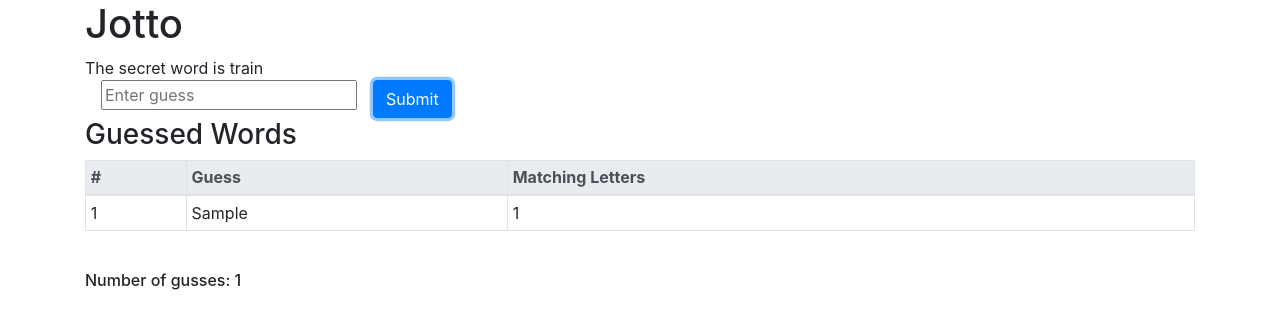
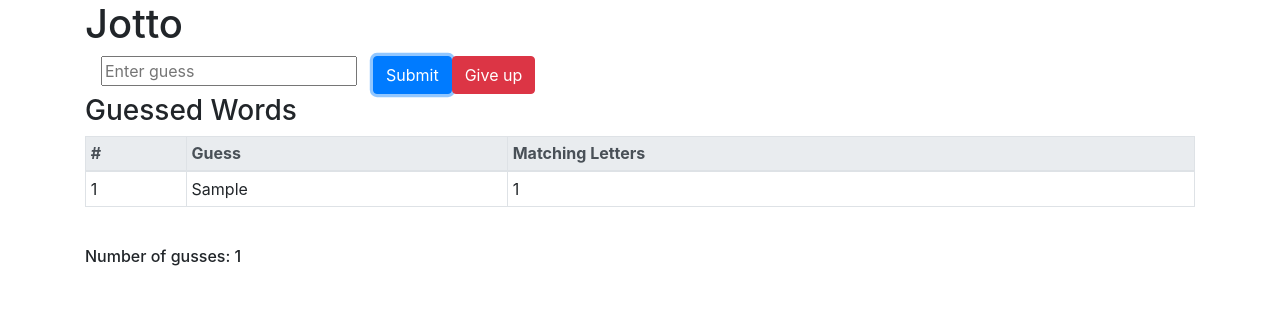
Before and after one commit to AmanAzim/jotto-app-to-test--jest-enzyme-, a React (Create React App) app: page / in a window 1280 px wide. Both pictures are taken after typing "Sample" into the empty fields and a click on the button "Submit". Shown: the top 328 px of the page. Built offline with nearby package versions, Linux system fonts and the light colour scheme.

Commit message:
"reseting state on click to `New word` tested"

```diff
--- a/src/App.js
+++ b/src/App.js
@@ -23,7 +23,6 @@ export const UnconnectedApp=(props)=>{
   return (
       <div className="container">
           <h1>Jotto</h1>
-          <div>The secret word is {secretWord}</div>
           <Congrats success={success} resetGame={resetGame}/>
           <GuessedWords guessedWords={guessedWords}/>
       </div>
--- a/src/components/Input.js
+++ b/src/components/Input.js
@@ -1,7 +1,8 @@
 import React, {Component} from 'react';
 import {connect} from 'react-redux'
 import successReducer from "../store/reducers/successReducer";
-import {guessWord} from '../store/actions/actionCreator'
+import {guessWord, resetGame} from '../store/actions/actionCreator'
+import guessWordReducer from "../store/reducers/guessWordReducer";
 
 export class Input extends Component {
 
@@ -27,7 +28,9 @@ export class Input extends Component {
             <form className="form-inline">
                 <input data-test='input-box' ref={this.inputBox} id="word-guess" type="text" className="mb-2 mx-sm-3" placeholder="Enter guess" />
                 <button data-test='submit-btn' type="submit" className="btn btn-primary" onClick={this.onSubmit}>Submit</button>
-
+                {this.props.guessWordsCount>0?
+                    <button data-test='giveup-btn' type="submit" className="btn btn-danger" onClick={null}>Give up</button> : null
+                }
             </form>
         );
 
@@ -41,12 +44,14 @@ export class Input extends Component {
 
 const mapStateToProps=(state)=>{
     return {
-        success:state.successReducer
+        success:state.successReducer,
+        guessWordsCount:state.guessWordReducer.length
     }
 };
 const mapDispatchToProps=(dispatch)=>{
     return {
-        guessWord:(value)=>dispatch(guessWord(value))
+        guessWord:(value)=>dispatch(guessWord(value)),
+        onGiveUp:()=>dispatch(resetGame(), )
     }
 };
 
```
Also changed, not shown: 1 other file (tests, documents, lock files or other folders).
